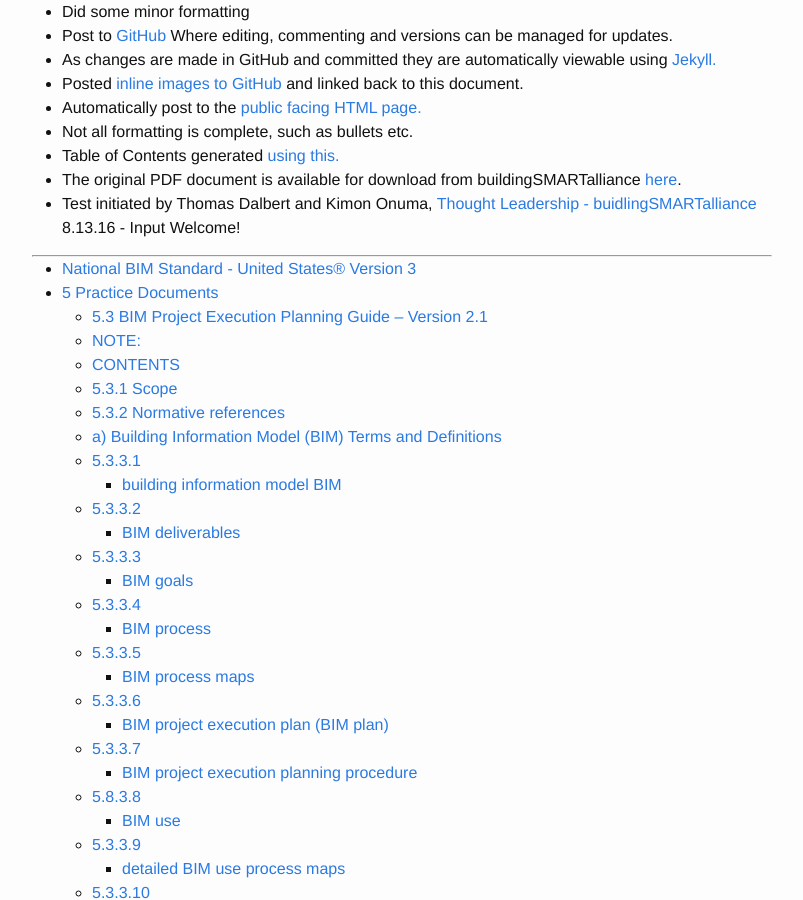
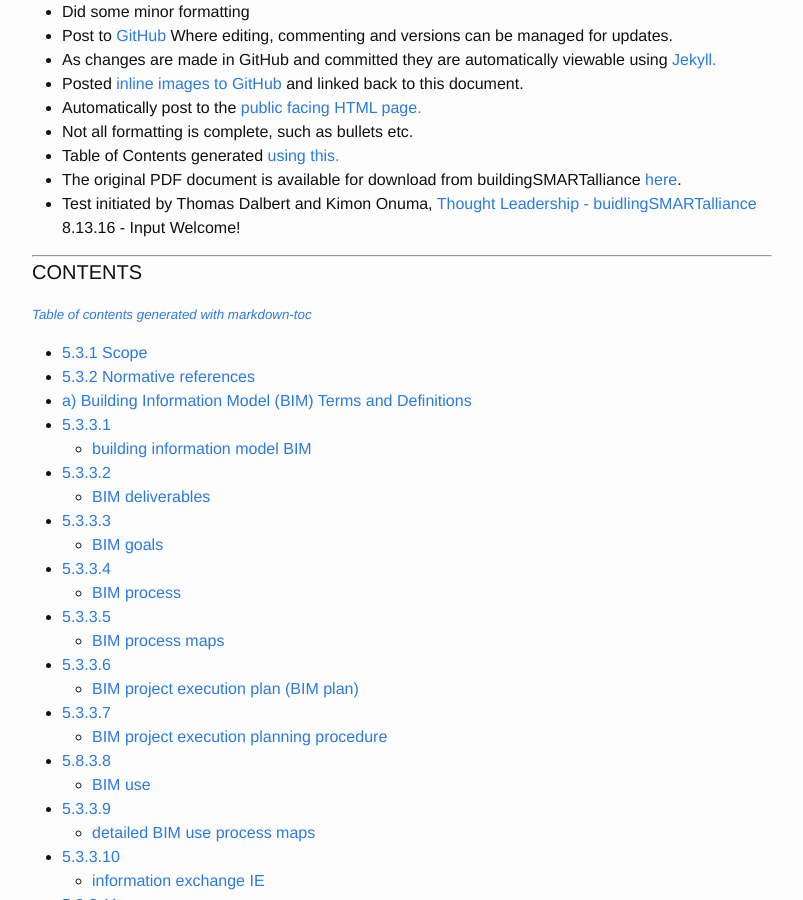
Before and after one commit to buildingSMARTalliance/BIMStorm, a Jekyll site: the page built from _posts/2016-08-13-NBIMS-US_V3_5.3_BIM_PxP_Guide.markdown, in a window 1280 px wide and 900 px high, scrolled down 1021 px. Shown: the whole window, without its empty margins (238-1041 px from the left). Built offline with Jekyll 4.4.1, drawn with Linux system fonts in a browser that asks for light colours; some of the changed text lies outside the part shown.

Commit message:
Update 2016-08-13-NBIMS-US_V3_5.3_BIM_PxP_Guide.markdown

```diff
--- a/_posts/2016-08-13-NBIMS-US_V3_5.3_BIM_PxP_Guide.markdown
+++ b/_posts/2016-08-13-NBIMS-US_V3_5.3_BIM_PxP_Guide.markdown
@@ -43,15 +43,13 @@ This test took 10 minutes to:
 * The original PDF document is available for download from buildingSMARTalliance [here](https://www.nationalbimstandard.org/).
 * Test initiated by Thomas Dalbert and Kimon Onuma, [Thought Leadership - buidlingSMARTalliance](http://www.nibs.org/?page=bsa_thought_leaders) 8.13.16 - Input Welcome!
 
-
 _________________________
 
+#### CONTENTS
 
-  - [National BIM Standard - United States® Version 3](#national-bim-standard---united-states--version-3)
-- [5    Practice Documents](#5----practice-documents)
-    + [5.3    BIM Project Execution Planning Guide – Version 2.1](#53----bim-project-execution-planning-guide---version-21)
-    + [NOTE:](#note-)
-    + [CONTENTS](#contents)
+
+<small><i><a href='http://ecotrust-canada.github.io/markdown-toc/'>Table of contents generated with markdown-toc</a></i></small>
+
   * [5.3.1   Scope](#531---scope)
   * [5.3.2   Normative references](#532---normative-references)
   * [a) Building Information Model (BIM) Terms and Definitions](#a--building-information-model--bim--terms-and-definitions)
```
Also changed, not shown: other parts of _posts/2016-08-13-NBIMS-US_V3_5.3_BIM_PxP_Guide.markdown (+2 -3 lines).
